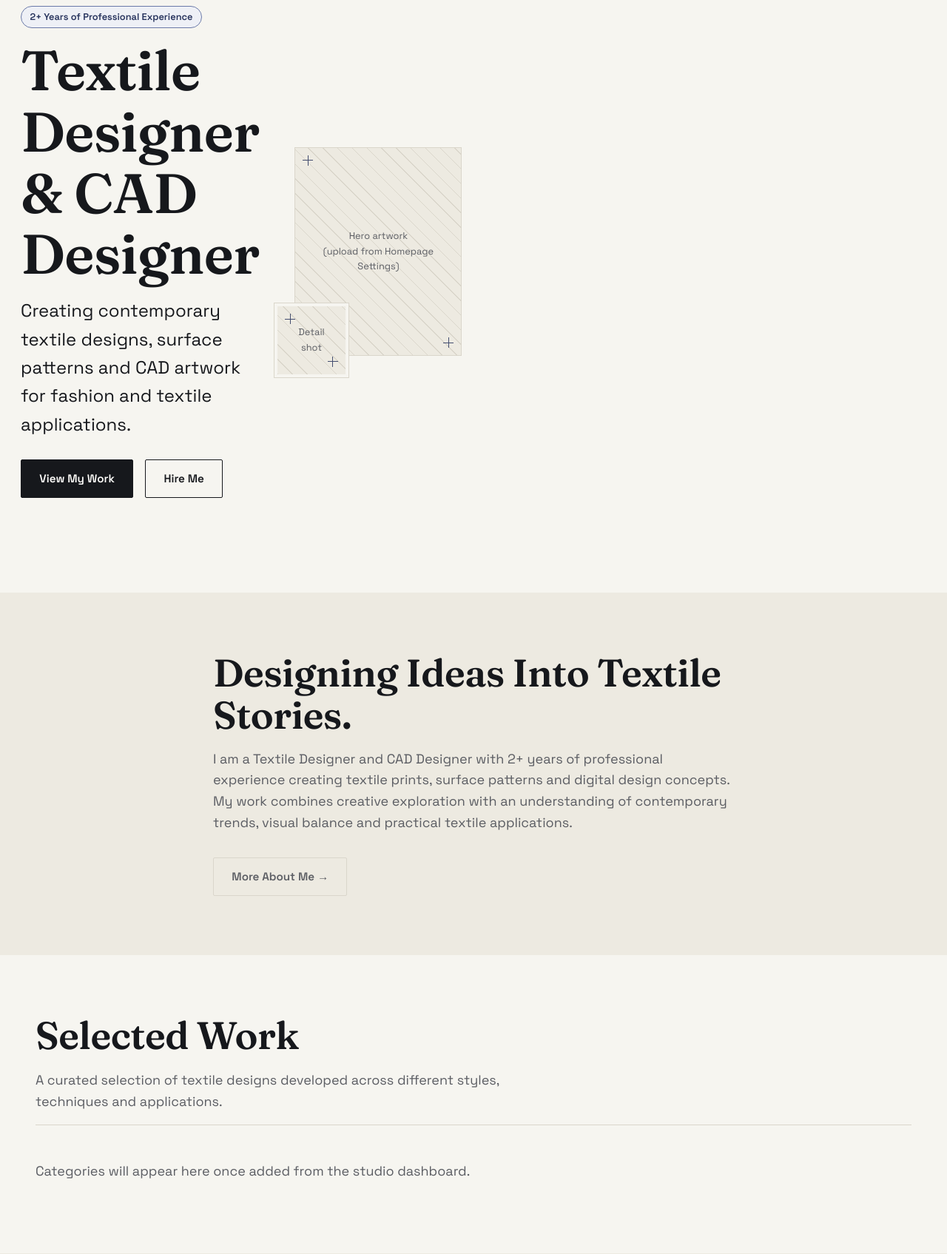
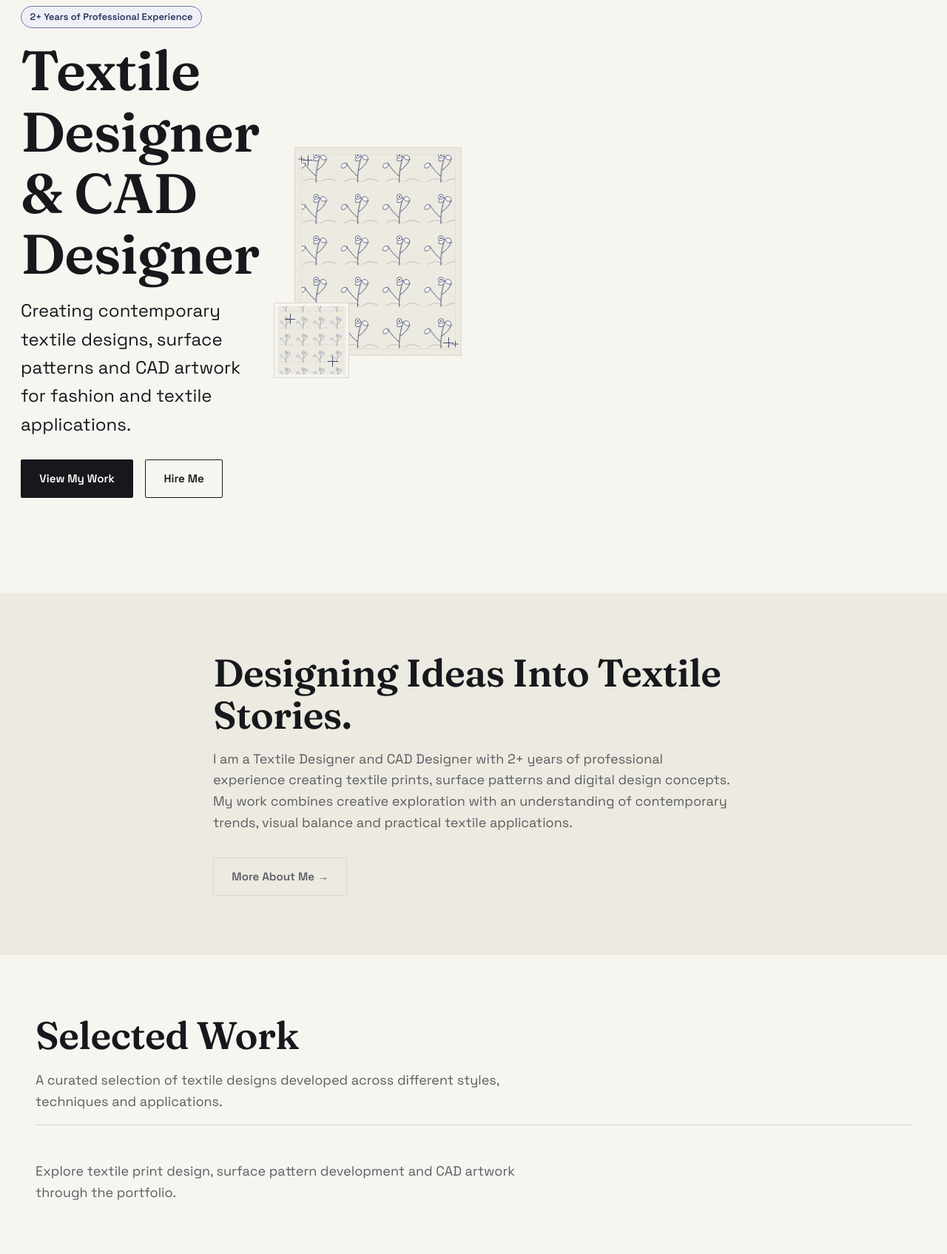
Before and after one commit to bhawanirathore7773/Mportfolio, a Django app: page / in a window 1280 px wide. Shown: the part 158-1853 px from the top of the page at 74% size. Run offline with Django 5.2, Linux system fonts and the light colour scheme; data comes from the database, SQL or seed files in the repository; data that the repository does not hold is empty.

Commit message:
Add professional default textile artwork fallbacks

```diff
--- a/templates/home.html
+++ b/templates/home.html
@@ -21,14 +21,14 @@
         {% if homepage.hero_image %}
           <img src="{{ homepage.hero_image.url }}" alt="Featured textile design by {{ site_settings.site_name }}">
         {% else %}
-          <div class="placeholder-swatch">Hero artwork<br>(upload from Homepage Settings)</div>
+          <img src="{% static 'images/default-textile.svg' %}" alt="Contemporary botanical textile surface pattern">
         {% endif %}
       </div>
       <div class="frame square secondary">
         {% if homepage.hero_secondary_image %}
           <img src="{{ homepage.hero_secondary_image.url }}" alt="Detail of a textile surface pattern">
         {% else %}
-          <div class="placeholder-swatch">Detail shot</div>
+          <img src="{% static 'images/default-textile.svg' %}" alt="Botanical textile pattern detail">
         {% endif %}
       </div>
     </div>
@@ -63,7 +63,7 @@
             {% elif first_project and first_project.cover_image %}
               <img src="{{ first_project.cover_image.url }}" alt="{{ category.name }} — textile design category">
             {% else %}
-              <div class="placeholder-swatch">{{ category.name }}</div>
+              <img src="{% static 'images/default-textile.svg' %}" alt="{{ category.name }} — textile design category">
             {% endif %}
           {% endwith %}
         </div>
@@ -74,7 +74,7 @@
       {% endfor %}
     </div>
     {% else %}
-    <p>Categories will appear here once added from the studio dashboard.</p>
+    <p>Explore textile print design, surface pattern development and CAD artwork through the portfolio.</p>
     {% endif %}
   </div>
 </section>
@@ -93,7 +93,7 @@
           {% if project.cover_image %}
             <img src="{{ project.cover_image.url }}" alt="{{ project.title }} — {{ project.category.name }}">
           {% else %}
-            <div class="placeholder-swatch">{{ project.title }}</div>
+            <img src="{% static 'images/default-textile.svg' %}" alt="Textile design artwork for {{ project.title }}">
           {% endif %}
         </div>
         <div class="meta">{{ project.category.name }}</div>
@@ -170,7 +170,7 @@
       <a class="blog-card" href="{{ post.get_absolute_url }}">
         <div class="frame wide">
           {% if post.featured_image %}<img src="{{ post.featured_image.url }}" alt="{{ post.title }}">
-          {% else %}<div class="placeholder-swatch">{{ post.title }}</div>{% endif %}
+          {% else %}<img src="{% static 'images/default-textile.svg' %}" alt="Textile design article: {{ post.title }}">{% endif %}
         </div>
         <div class="meta">{% if post.category %}{{ post.category.name }} · {% endif %}{{ post.reading_time_minutes }} min read</div>
         <h3>{{ post.title }}</h3>
```
